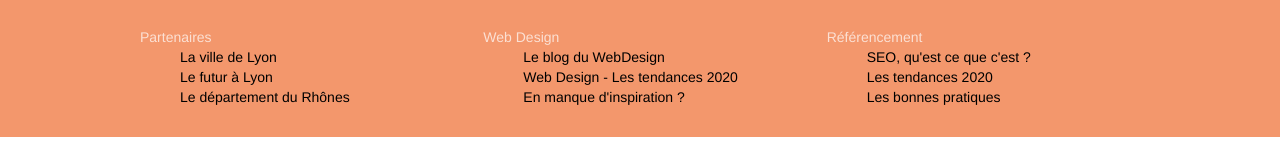
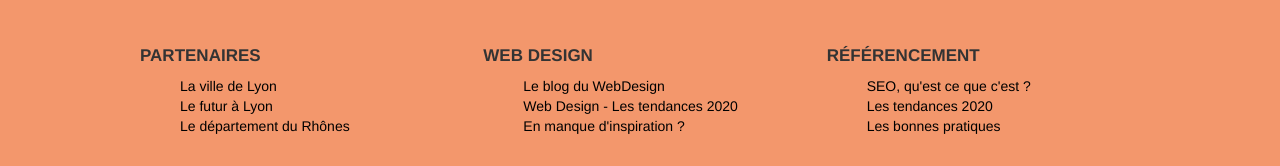
Before and after one commit to fullak/la_chouette_agence, a plain HTML site: page pages/contact.html in a window 1280 px wide. Shown: the part 1363-1529 px from the top of the page. Before the commit the page ends 1500 px from the top, so only its background shows below. Drawn offline with Linux system fonts and the light colour scheme.

Commit message:
modifs contraste

```diff
--- a/pages/contact.html
+++ b/pages/contact.html
@@ -181,7 +181,7 @@
 						</div>
 						<div class="row link">
 							<div class="col-sm-4">
-								Partenaires
+								<h3>Partenaires</h3>
 								<ul>
 									<li><a href="https://www.lyon.fr/">La ville de Lyon</a></li>
 									<li><a href="https://www.lyonstartup.com/">Le futur à Lyon</a></li>
@@ -189,7 +189,7 @@
 								</ul>
 							</div>
 							<div class="col-sm-4">
-								Web Design
+								<h3>Web Design</h3>
 								<ul>
 									<li><a href="https://www.blogduwebdesign.com/">Le blog du WebDesign</a></li>
 									<li><a href="https://graphiste.com/blog/webdesign-tendances-2020">Web Design - Les
@@ -199,7 +199,7 @@
 								</ul>
 							</div>
 							<div class="col-sm-4">
-								Référencement
+								<h3>Référencement</h3>
 								<ul>
 									<li><a href="https://www.seo.fr/definition/seo-definition">SEO, qu'est ce que c'est
 											?</a></li>
```
